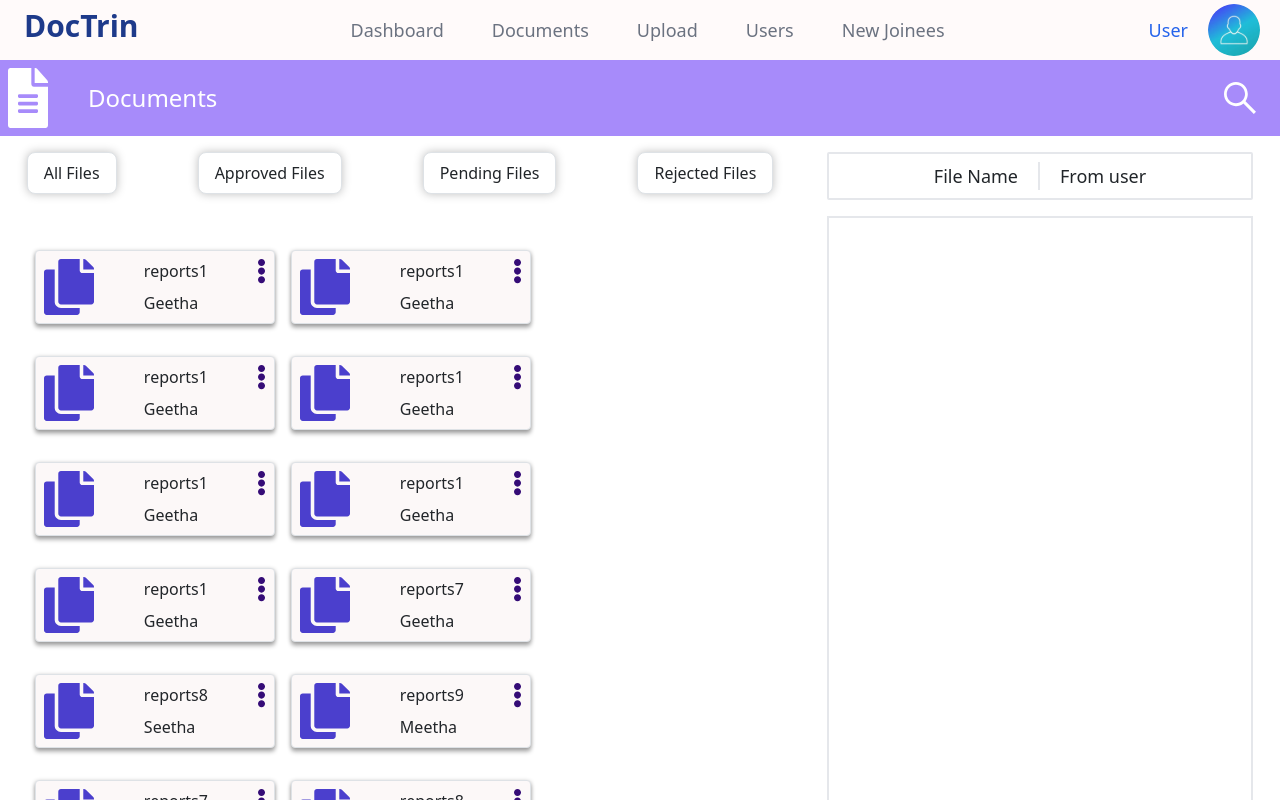
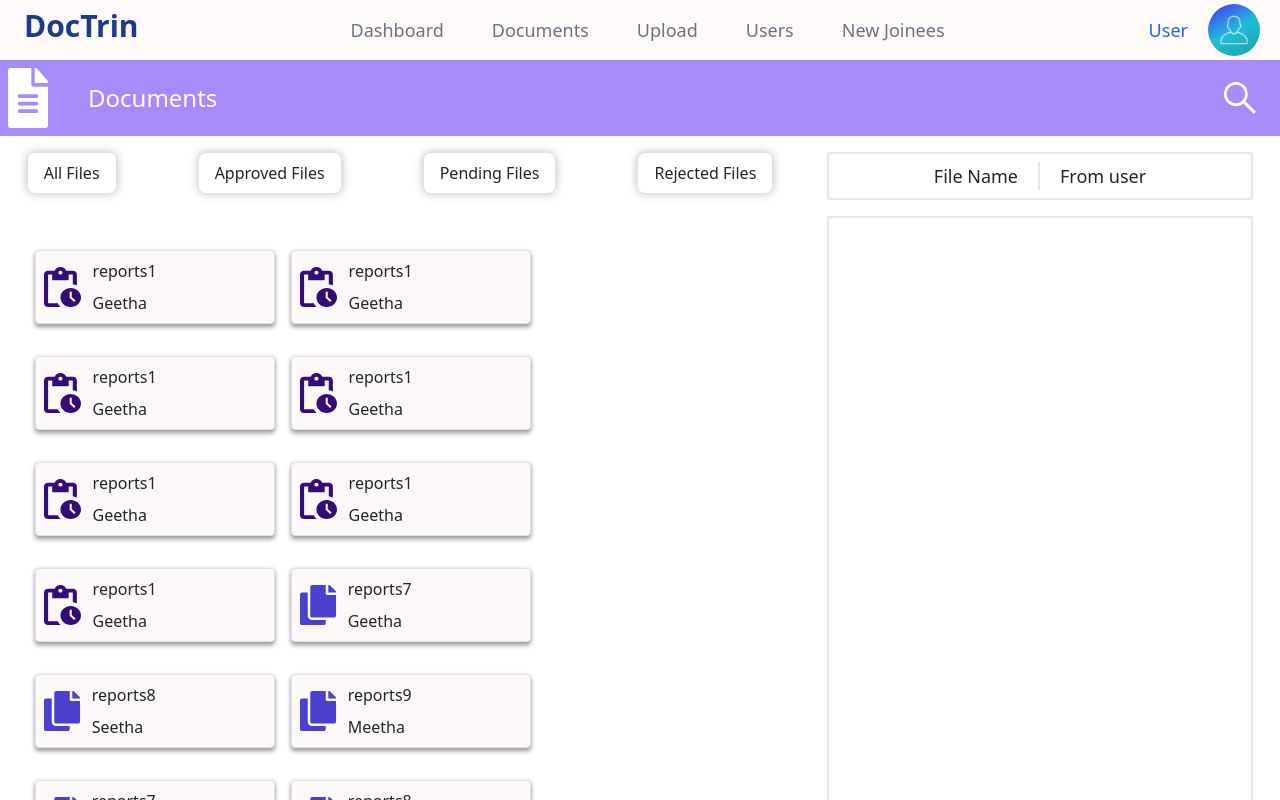
Before and after one commit to freelancercoder9/DocQ-App, a React (Create React App) app: page /documents in a window 1280 px wide. Both pictures are taken after a click on the button "All Files". Shown: the top 800 px of the page. Built offline with nearby package versions, Linux system fonts and the light colour scheme.

Commit message:
modified

```diff
--- a/src/components1/FileName.js
+++ b/src/components1/FileName.js
@@ -1,25 +1,38 @@
 import React from "react";
 import "../style.css";
-import Allfiles from "../Icons/Allfiles.svg";
+import approved_icon from "../Icons/approved_files.svg";
+import rejected_icon from "../Icons/Rejectedfiles.svg";
+import pending_icon from "../Icons/filePending.svg";
 import morevertical from "../Icons/morevertical.svg";
 
 function FileName(props) {
+  const getStatusIcon = () => {
+    let fileICon;
+
+    if (props.fileIconStatus === "Pending") {
+      fileICon = <img src={pending_icon} className="h-10" alt={pending_icon} />;
+    } else if (props.fileIconStatus === "Rejected") {
+      fileICon = (
+        <img src={rejected_icon} className="h-10 " alt={rejected_icon} />
+      );
+    } else if (props.fileIconStatus === "Approved") {
+      fileICon = (
+        <img src={approved_icon} className="h-10" alt={approved_icon} />
+      );
+    }
+    return fileICon;
+  };
   return (
-    <div className=" FileName flex border border-black w-60 justify-between p-2 mx-2 my-3">
-      <div className="h-full">
-        <img src={Allfiles} className="h-14" alt={Allfiles} />
+    <div className=" FileName flex border border-black w-60  items-center p-2 mx-2 my-3 ">
+      {getStatusIcon()}
+
+      <div className="flex flex-col ml-3">
+        <label className="mb-2 text-base">{props.fileName}</label>
+        <label className="text-base">{props.userName}</label>
       </div>
-      <div>
-        <div>
-          <label className="mb-2 text-base">{props.fileName}</label>
-        </div>
-        <div>
-          <label className="text-base">{props.userName}</label>
-        </div>
-      </div>
-      <div>
+      {/* <div>
         <img src={morevertical} alt={morevertical} />
-      </div>
+      </div> */}
     </div>
   );
 }
--- a/src/screens/GroupFilesScreen.js
+++ b/src/screens/GroupFilesScreen.js
@@ -23,6 +23,7 @@ function GroupFilesScreen() {
             {docListData.map((item) => {
               return (
                 <FileName
+                  fileIconStatus={item.fileStatus}
                   fileName={item.docName}
                   userName={item.userName}
                 ></FileName>
```
Also changed, not shown: src/Icons/approved_files.svg (renamed from src/Icons/Allfiles.svg).
